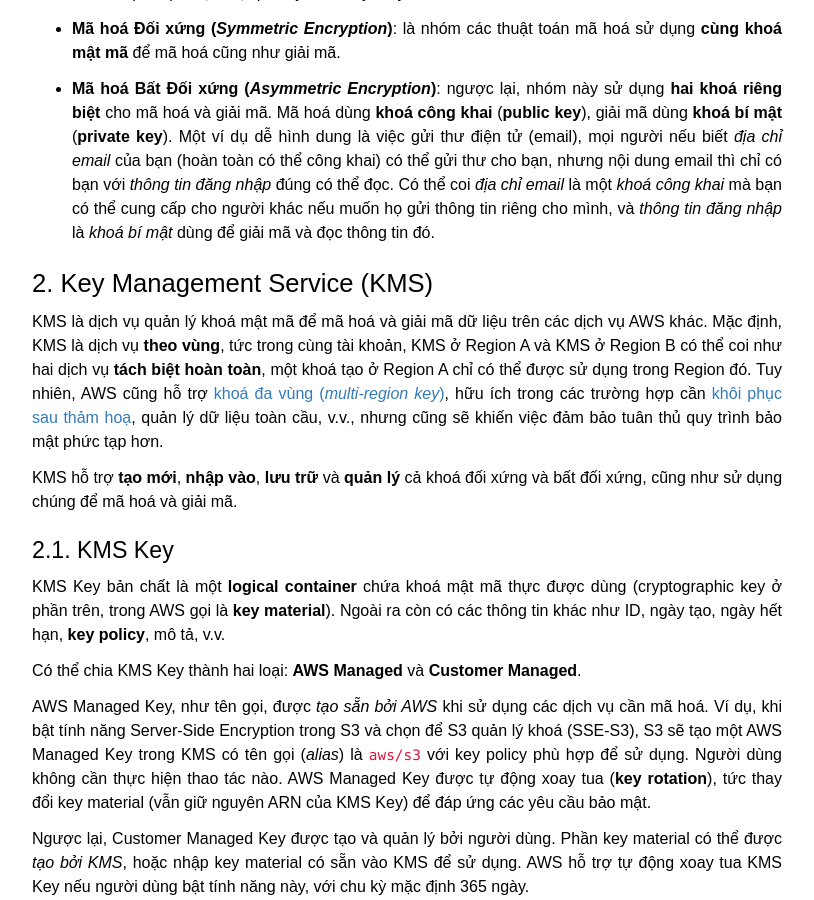
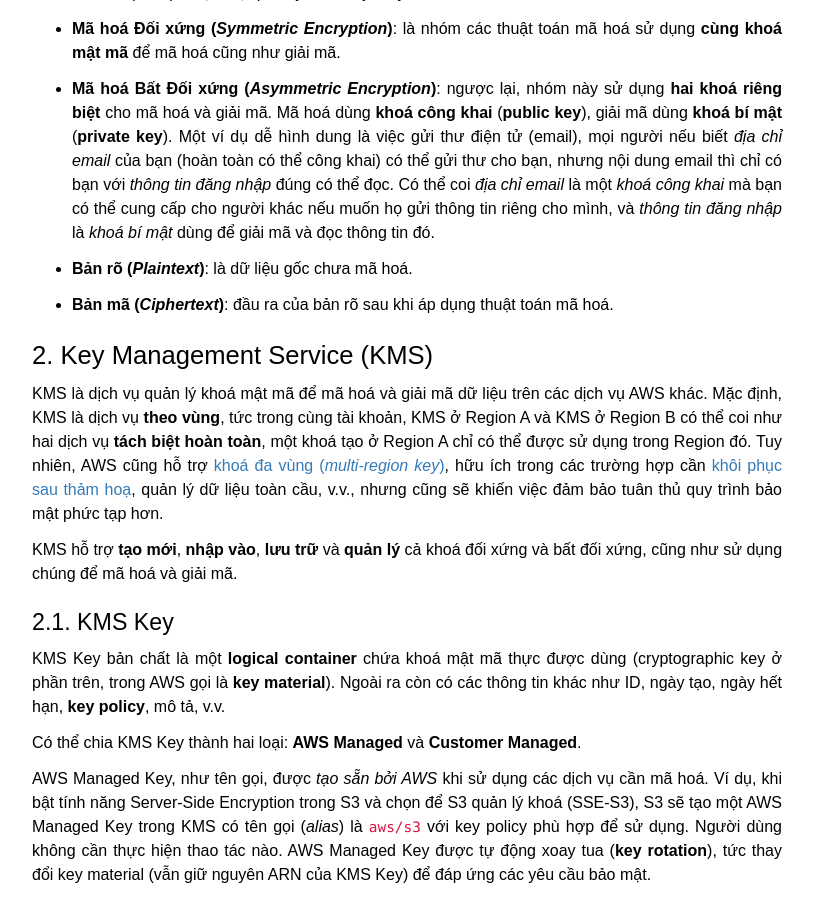
Before and after one commit to awscoban/awscoban.github.io, a Jekyll site: the page built from _posts/2025-12-03-kms.md, in a window 1280 px wide and 900 px high, scrolled down 742 px. Shown: the whole window, without its empty margins (233-1047 px from the left). Built offline with Jekyll 4.4.1, drawn with Linux system fonts in a browser that asks for light colours; nearby versions of some CDN libraries.

Commit message:
feat: add more terms

```diff
--- a/_posts/2025-12-03-kms.md
+++ b/_posts/2025-12-03-kms.md
@@ -34,6 +34,10 @@
 - **Mã hoá Đối xứng (*Symmetric Encryption*)**: là nhóm các thuật toán mã hoá sử dụng **cùng khoá mật mã** để mã hoá cũng như giải mã.
 
 - **Mã hoá Bất Đối xứng (*Asymmetric Encryption*)**: ngược lại, nhóm này sử dụng **hai khoá riêng biệt** cho mã hoá và giải mã. Mã hoá dùng **khoá công khai** (**public key**), giải mã dùng **khoá bí mật** (**private key**). Một ví dụ dễ hình dung là việc gửi thư điện tử (email), mọi người nếu biết *địa chỉ email* của bạn (hoàn toàn có thể công khai) có thể gửi thư cho bạn, nhưng nội dung email thì chỉ có bạn với *thông tin đăng nhập* đúng có thể đọc. Có thể coi *địa chỉ email* là một *khoá công khai* mà bạn có thể cung cấp cho người khác nếu muốn họ gửi thông tin riêng cho mình, và *thông tin đăng nhập* là *khoá bí mật* dùng để giải mã và đọc thông tin đó.
+
+- **Bản rõ (*Plaintext*)**: là dữ liệu gốc chưa mã hoá.
+
+- **Bản mã (*Ciphertext*)**: đầu ra của bản rõ sau khi áp dụng thuật toán mã hoá.
 
 
 <a name = "kms"></a>
```
